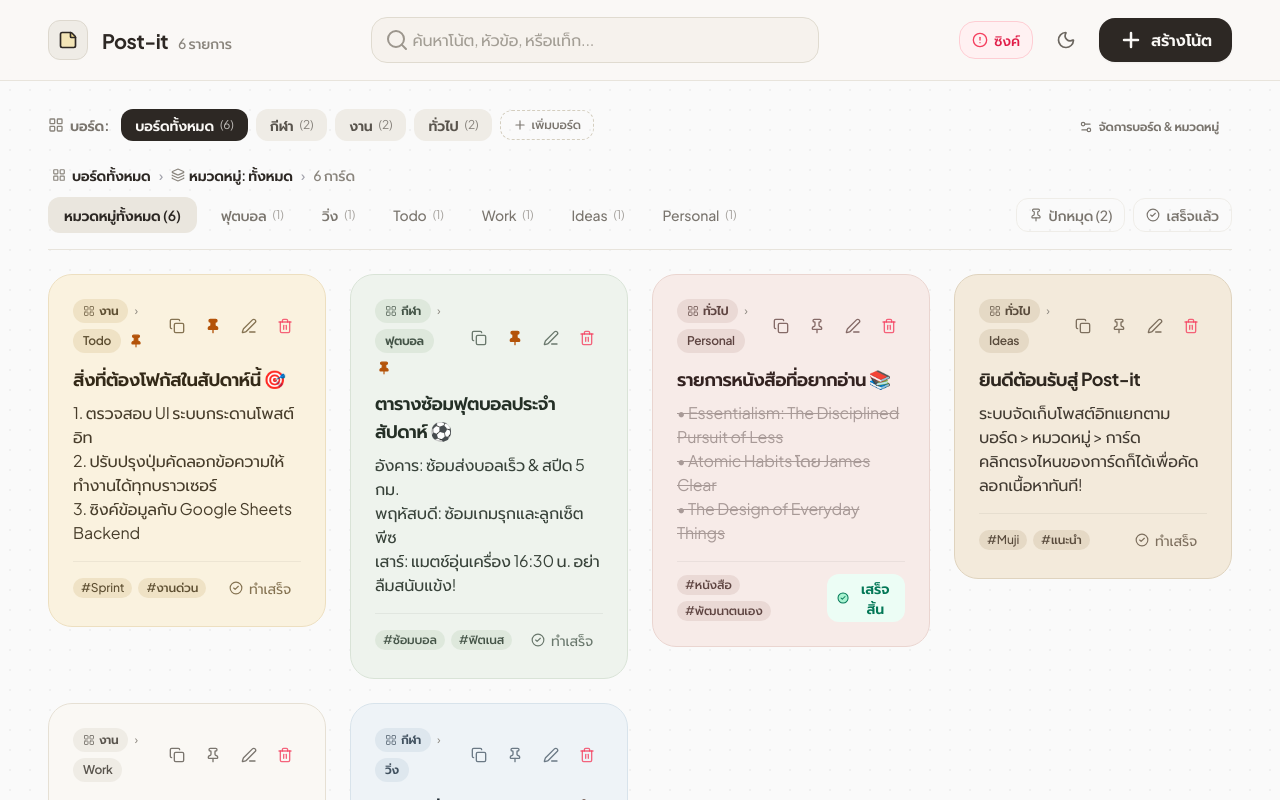
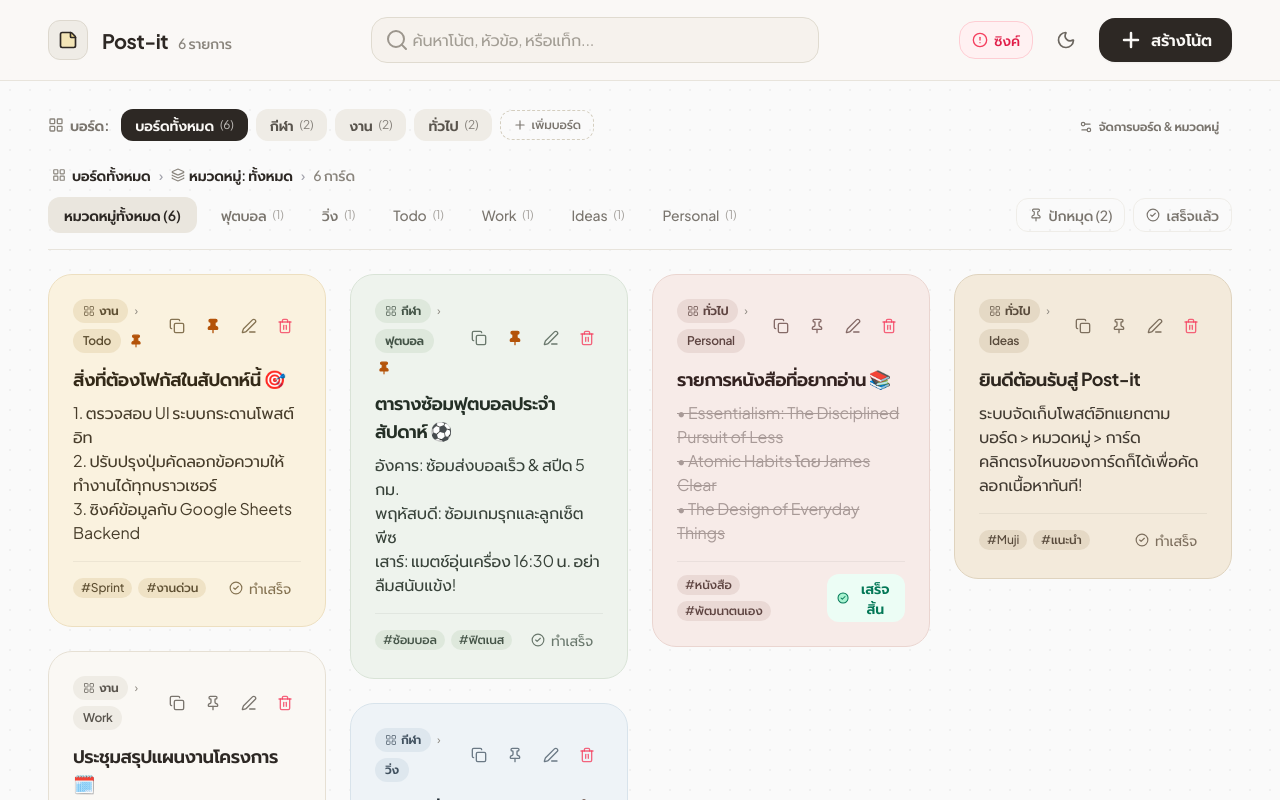
Before and after one commit to lukyeesu/Post-it, a React (Vite) app: page / in a window 1280 px wide. Shown: the top 800 px of the page. Built offline with nearby package versions, Linux system fonts and the light colour scheme; no server answers.

Commit message:
feat: implement responsive Masonry grid to tuck cards directly below each other without vertical gaps

```diff
--- a/src/App.tsx
+++ b/src/App.tsx
@@ -330,6 +330,41 @@ export function App() {
       });
   }, [notes, searchQuery, selectedBook, selectedCategory, showPinnedOnly, showCompletedOnly]);
 
+  // Responsive Masonry column count matching Tailwind breakpoints
+  const [columnCount, setColumnCount] = useState(() => {
+    if (typeof window === 'undefined') return 5;
+    const w = window.innerWidth;
+    if (w >= 1536) return 5;
+    if (w >= 1280) return 4;
+    if (w >= 768) return 3;
+    if (w >= 640) return 2;
+    return 1;
+  });
+
+  useEffect(() => {
+    const handleResize = () => {
+      const w = window.innerWidth;
+      let c = 1;
+      if (w >= 1536) c = 5;
+      else if (w >= 1280) c = 4;
+      else if (w >= 768) c = 3;
+      else if (w >= 640) c = 2;
+      setColumnCount((prev) => (prev !== c ? c : prev));
+    };
+
+    window.addEventListener('resize', handleResize);
+    return () => window.removeEventListener('resize', handleResize);
+  }, []);
+
+  // Distribute notes into columns for Masonry layout (eliminating vertical empty gaps)
+  const columnNotes = useMemo(() => {
+    const cols: PostItNote[][] = Array.from({ length: columnCount }, () => []);
+    filteredNotes.forEach((note, index) => {
+      cols[index % columnCount].push(note);
+    });
+    return cols;
+  }, [filteredNotes, columnCount]);
+
   // Save Note Action
   const handleSaveNote = (noteData: Omit<PostItNote, 'id' | 'createdAt' | 'updatedAt'>, id?: string) => {
     const now = new Date().toISOString();
@@ -494,10 +529,12 @@ export function App() {
           pinnedCount={pinnedCount}
         />
 
-        {/* Level 3: Post-it Notes Grid (Adaptive 4-5 cols on wide screens) */}
+        {/* Level 3: Post-it Notes Masonry (Fluid vertical stacking with zero gaps) */}
         {filteredNotes.length > 0 ? (
           <div className="grid grid-cols-1 sm:grid-cols-2 md:grid-cols-3 xl:grid-cols-4 2xl:grid-cols-5 gap-5 sm:gap-6 items-start">
-            {filteredNotes.map((note) => (
+            {columnNotes.map((col, colIdx) => (
+              <div key={colIdx} className="flex flex-col gap-5 sm:gap-6">
+                {col.map((note) => (
                   <PostItCard
                     key={note.id}
                     note={note}
@@ -506,6 +543,8 @@ export function App() {
                     onTogglePin={handleTogglePin}
                     onToggleComplete={handleToggleComplete}
                   />
+                ))}
+              </div>
             ))}
           </div>
         ) : (
```
Lines whose indentation alone changed are shown as unchanged.
